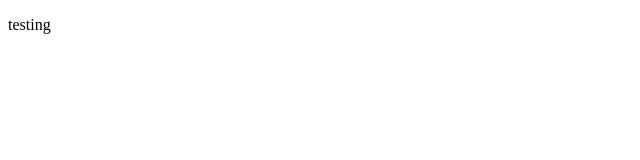
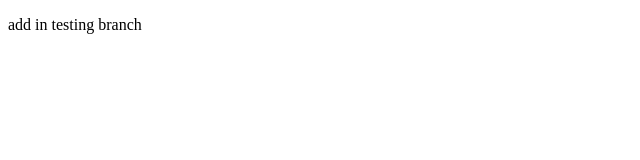
Before and after one commit to DianaVoyanets/SAiPIS, a plain HTML site: page Sitairis/lab3/index.html in a window 1280 px wide. Shown: the whole page, without its empty margins (0-640 px from the left). Drawn offline with Linux system fonts and the light colour scheme.

Commit message:
Changed index.html file

```diff
--- a/Sitairis/lab3/index.html
+++ b/Sitairis/lab3/index.html
@@ -7,6 +7,6 @@
     <title>Document</title>
 </head>
 <body>
-    <p>testing</p>
+    <p>add in testing branch</p>
 </body>
 </html>
```
